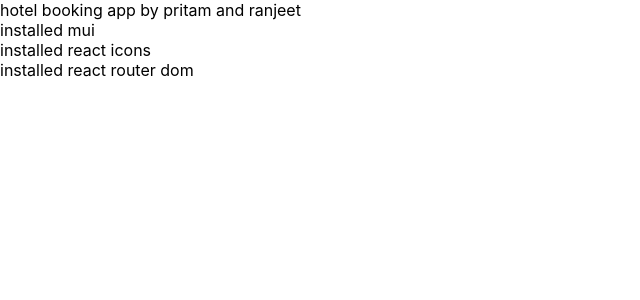
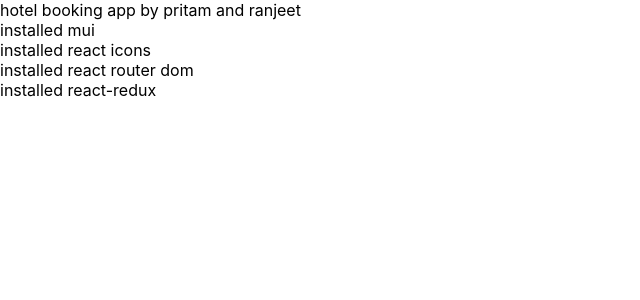
Before and after one commit to Pritam-Gayen/hotel-booking-pr-react-project, a React (Create React App) app: page / in a window 1280 px wide. Shown: the top 300 px of the page, without its empty margins (0-640 px from the left). Built offline with nearby package versions, Linux system fonts and the light colour scheme.

Commit message:
installed react-redux

```diff
--- a/package.json
+++ b/package.json
@@ -12,6 +12,7 @@
     "react": "^18.2.0",
     "react-dom": "^18.2.0",
     "react-icons": "^4.8.0",
+    "react-redux": "^8.0.5",
     "react-scripts": "5.0.1",
     "web-vitals": "^2.1.4"
   },
--- a/src/App.js
+++ b/src/App.js
@@ -10,6 +10,8 @@
       installed react icons
       <br></br>
       installed react router dom
+      <br></br>
+      installed react-redux
     </>
   );
 }
```
Also changed, not shown: 1 other file (tests, documents, lock files or other folders).
